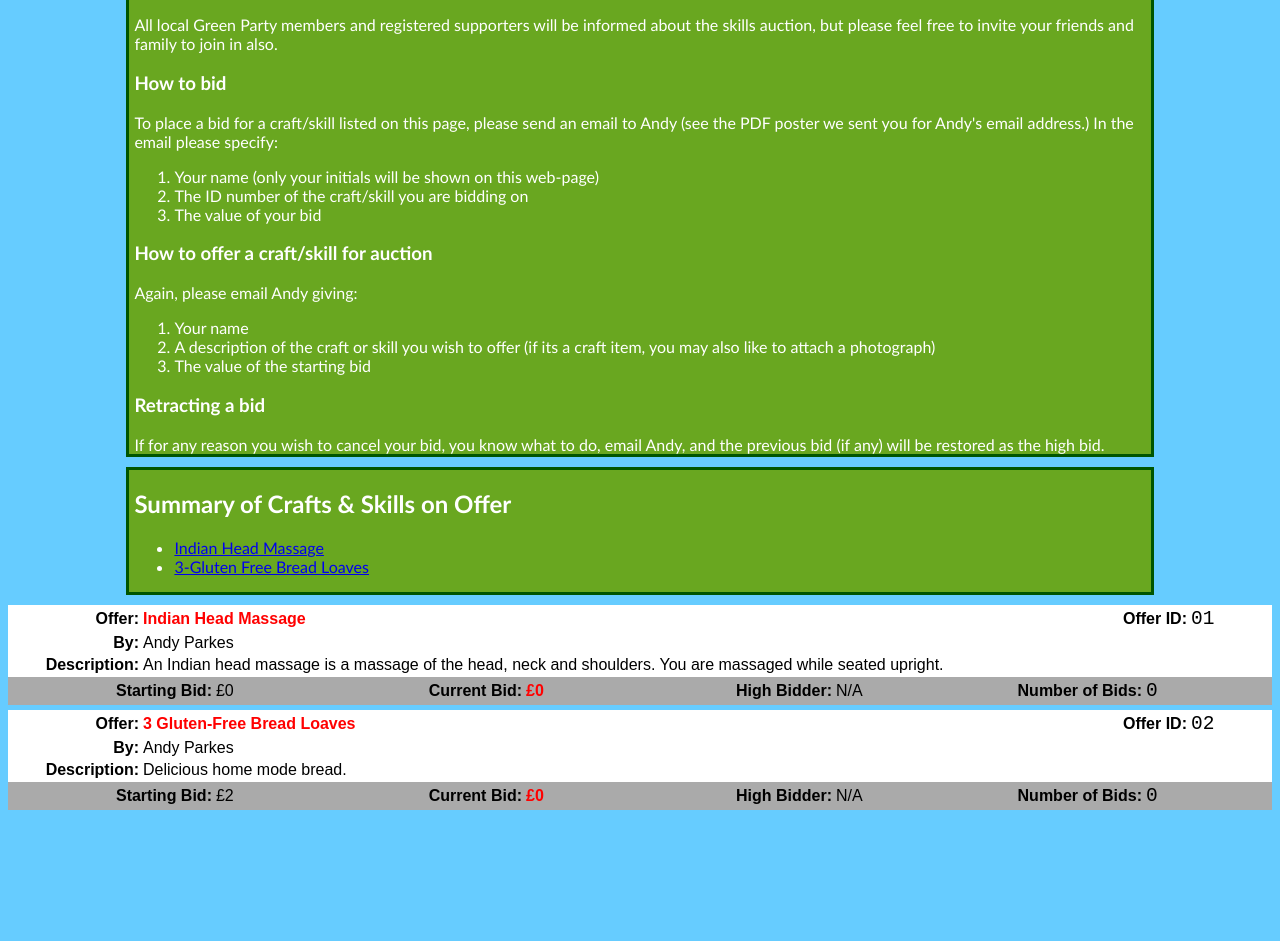
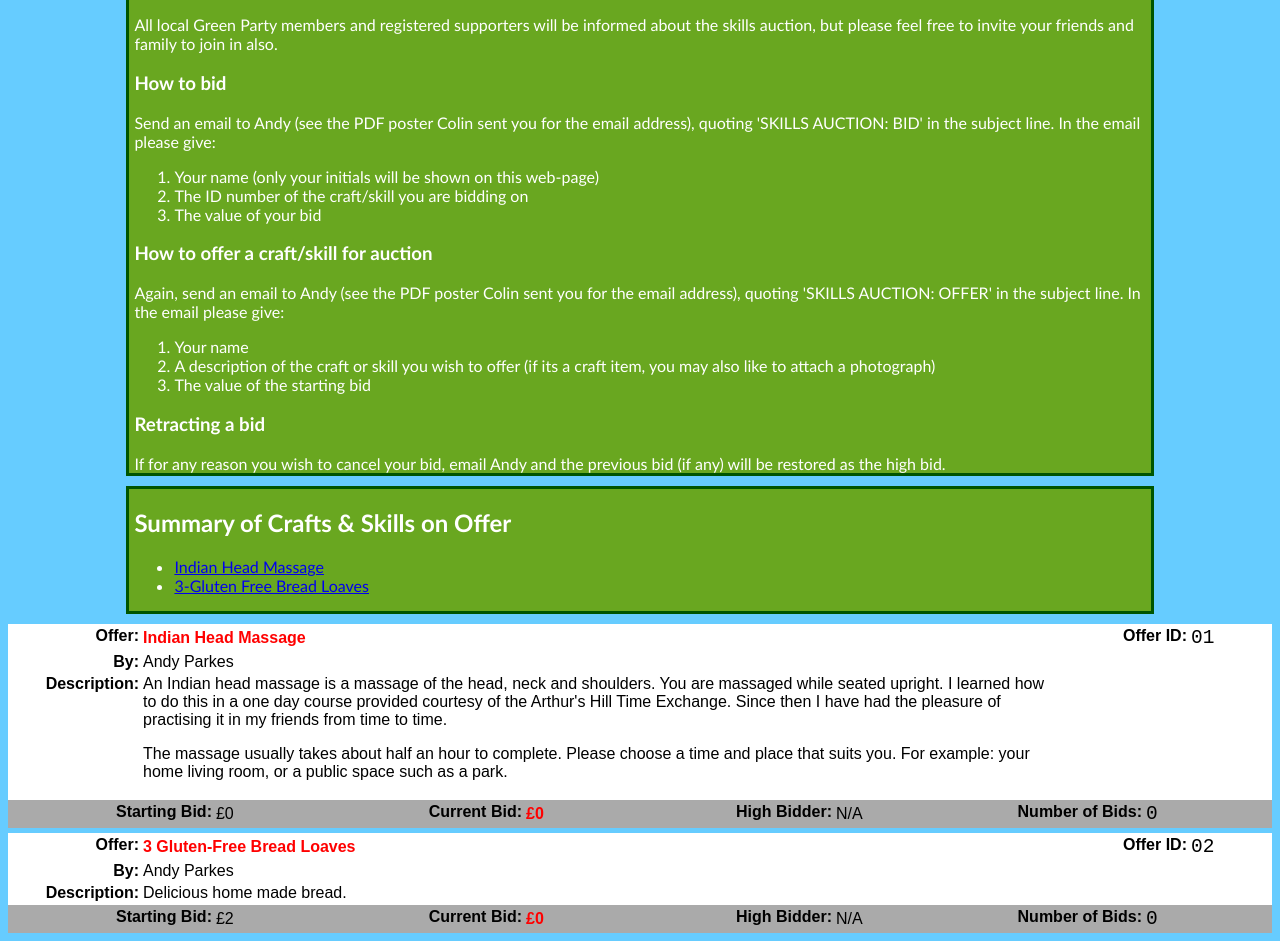
Before and after one commit to AndyParkes/AndyParkes.github.io, a plain HTML site: page index.html in a window 1280 px wide. Shown: the part 593-1534 px from the top of the page. Before the commit the page ends 1411 px from the top, so only its background shows below. Drawn offline with Linux system fonts and the light colour scheme.

Commit message:
Initial commit

```diff
--- a/index.html
+++ b/index.html
@@ -77,6 +77,7 @@
 
       .skillPane th {
         text-align: right;
+        vertical-align: top;
         width: 8em;
       }
 
@@ -119,7 +120,7 @@
 
       <h2>About South Tyneside Green Party Skills Auction</h2>
 
-      This skills auction is part of a drive to raise funds for our campaign to get Riahanna Curtis elected in the ward of 'Beacon and Bents'. We think that this will be a fun way to raise money for our local Green Party and as well as creating the potential for some of our Green Party members and supports to meet each other.
+      This skills auction is part of a drive to raise funds for our campaign to get Rhiannon Curtis elected in the ward of 'Beacon and Bents'. We think that this will be a fun way to raise money for our local Green Party and as well as creating the potential for some of our Green Party members and supports to meet each other.
 
       <p>
         The auction will be open to bids and new skill offers until ... When the auction closes, winning bidders will be put in touch with the person(s) offering the craft/skill and sent a donation form so they can directly donate the value of their bid to South Tyneside Green Party. The winning bidders will also be announced at someGig.
@@ -131,7 +132,7 @@
 
       <h3>How to bid</h3>
 
-      To place a bid for a craft/skill listed on this page, please send an email to Andy (see the PDF poster we sent you for Andy's email address.) In the email please specify:
+      Send an email to Andy (see the PDF poster Colin sent you for the email address), quoting 'SKILLS AUCTION: BID' in the subject line. In the email please give:
 
       <ol>
         <li>Your name (only your initials will be shown on this web-page)</li>
@@ -141,7 +142,7 @@
 
       <h3>How to offer a craft/skill for auction</h3>
 
-      Again, please email Andy giving:
+      Again, send an email to Andy (see the PDF poster Colin sent you for the email address), quoting 'SKILLS AUCTION: OFFER' in the subject line. In the email please give:
 
       <ol>
         <li>Your name</li>
@@ -151,7 +152,7 @@
 
       <h3>Retracting a bid</h3>
 
-      If for any reason you wish to cancel your bid, you know what to do, email Andy, and the previous bid (if any) will be restored as the high bid.
+      If for any reason you wish to cancel your bid, email Andy and the previous bid (if any) will be restored as the high bid.
 
     </div>
 
@@ -182,7 +183,10 @@
         <tr>
           <th>Description:</th>
           <td colspan = "3">
-            An Indian head massage is a massage of the head, neck and shoulders. You are massaged while seated upright.
+            An Indian head massage is a massage of the head, neck and shoulders. You are massaged while seated upright. I learned how to do this in a one day course provided courtesy of the Arthur's Hill Time Exchange. Since then I have had the pleasure of practising it in my friends from time to time.
+            <p>
+              The massage usually takes about half an hour to complete. Please choose a time and place that suits you. For example: your home living room, or a public space such as a park.
+            </p>
           </td>
         </tr>
       </table>
@@ -215,7 +219,7 @@
         <tr>
           <th>Description:</th>
           <td colspan = "3">
-            Delicious home mode bread.
+            Delicious home made bread.
           </td>
         </tr>
       </table>
```
